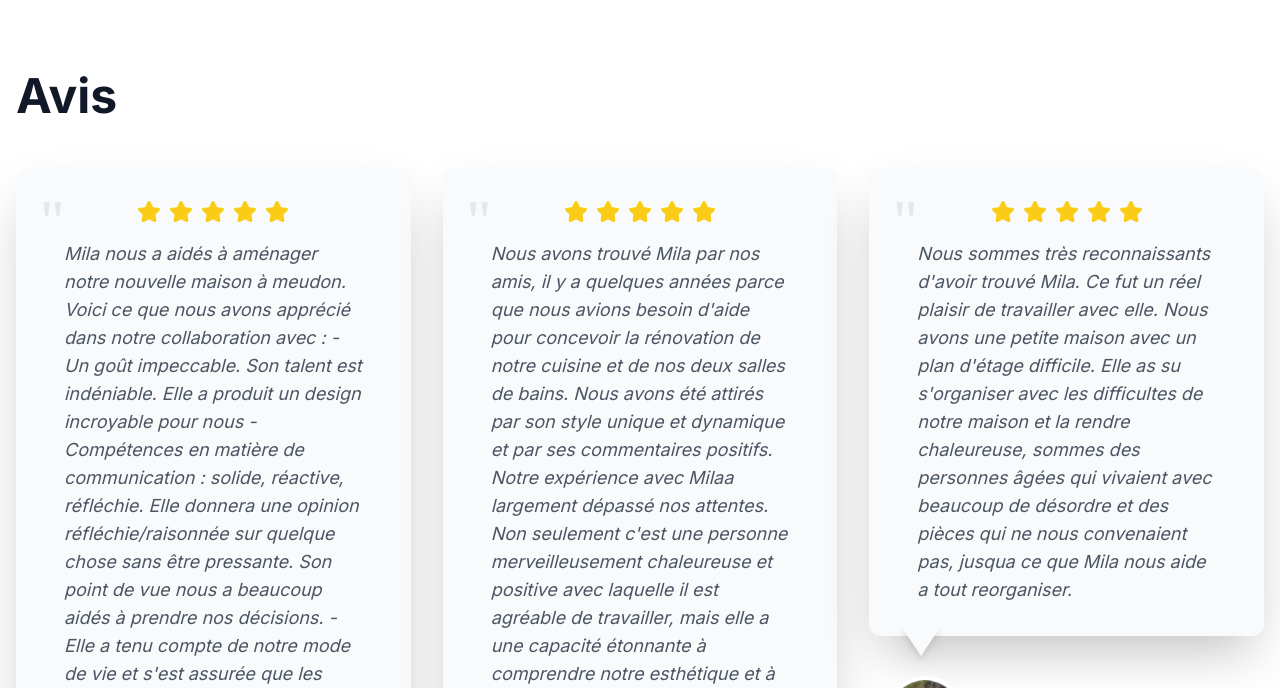
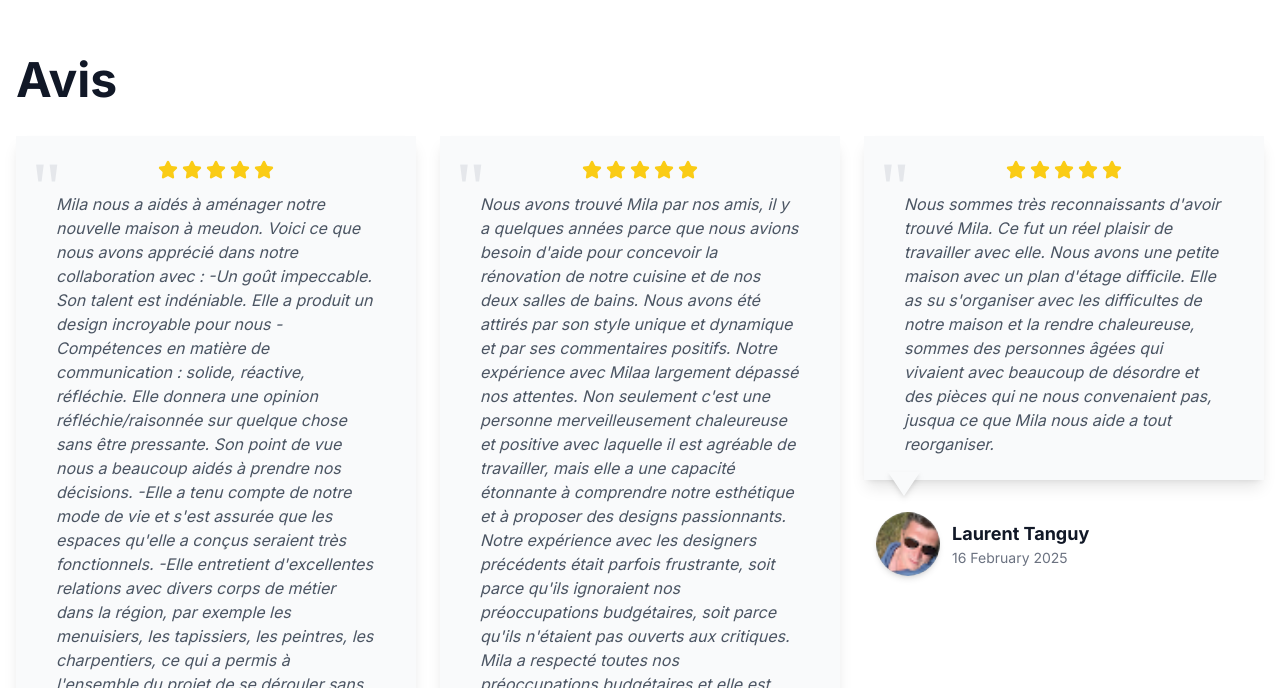
Before and after one commit to arnob92/millabartondesign, a Next.js app: page / in a window 1280 px wide. Shown: the part 3332-4020 px from the top of the page. Built offline with nearby package versions, Linux system fonts and the light colour scheme.

Commit message:
testimonial change

```diff
--- a/src/components/Testimonials.tsx
+++ b/src/components/Testimonials.tsx
@@ -88,54 +88,54 @@ export default function Testimonials() {
   ];
 
   return (
-    <section className="py-16 bg-white">
-      <div className="container mx-auto px-4">
-        <h2 className="mb-12 text-5xl font-bold text-left text-gray-900">Avis</h2>
-        <div className="grid grid-cols-1 md:grid-cols-3 gap-8">
+    <section className="py-12 bg-white">
+      <div className="container mx-auto px-4 max-w-10xl">
+        <h2 className="mb-8 text-5xl font-bold text-left text-gray-900">Avis</h2>
+        <div className="grid grid-cols-1 md:grid-cols-3 gap-6">
           {displayedTestimonials.map((testimonial) => (
             <div
               key={testimonial.id}
               className="relative transition-all duration-500 ease-in-out"
             >
               {/* Large speech bubble with strong shadow */}
-              <div className="relative bg-gray-50 rounded-xl p-8 text-gray-700 shadow-2xl min-h-[300px]">
-                {/* Decorative quotation marks */}
-                <div className="absolute top-6 left-6 text-6xl text-gray-200 font-serif">"</div>
+              <div className="relative bg-gray-50 p-6 text-gray-700 shadow-lg min-h-[280px]">
+                {/* Decorative quotation marks - larger */}
+                <div className="absolute top-4 left-4 text-7xl text-gray-200 font-serif leading-none">"</div>
 
                 {/* Star rating - centered */}
-                <div className="flex justify-center mb-4 text-yellow-400">
+                <div className="flex justify-center mb-3 text-yellow-400">
                   {Array.from({ length: testimonial.rating || 5 }).map((_, i) => (
-                    <Star key={i} className="h-6 w-6 fill-current mx-1" />
+                    <Star key={i} className="h-5 w-5 fill-current mx-0.5" />
                   ))}
                 </div>
 
-                {/* Testimonial text */}
-                <p className="text-lg text-gray-600 italic relative z-10 px-4">
+                {/* Testimonial text - smaller */}
+                <p className="text-base text-gray-600 italic relative z-10 px-4">
                   {testimonial.text}
                 </p>
 
                 {/* Large speech bubble arrow */}
-                <div className="absolute -bottom-5 left-8 w-0 h-0
-                  border-l-[20px] border-l-transparent
-                  border-r-[20px] border-r-transparent
-                  border-t-[30px] border-t-gray-50
-                  filter drop-shadow-lg"></div>
+                <div className="absolute -bottom-4 left-6 w-0 h-0
+                  border-l-[16px] border-l-transparent
+                  border-r-[16px] border-r-transparent
+                  border-t-[24px] border-t-gray-50
+                  filter drop-shadow-md"></div>
               </div>
 
               {/* Author info */}
-              <div className="flex items-center mt-10 ml-4">
-                <div className="relative h-20 w-20 rounded-full border-4 border-white overflow-hidden shadow-lg">
+              <div className="flex items-center mt-8 ml-3">
+                <div className="relative h-16 w-16 rounded-full border-3 border-white overflow-hidden shadow-md">
                   <Image
                     src={testimonial.image}
                     alt={testimonial.name}
                     fill
                     className="object-cover"
-                    sizes="80px"
+                    sizes="64px"
                   />
                 </div>
-                <div className="ml-4">
-                  <h5 className="text-xl font-bold text-gray-900">{testimonial.name}</h5>
-                  <p className="text-md text-gray-500">{testimonial.date}</p>
+                <div className="ml-3">
+                  <h5 className="text-lg font-bold text-gray-900">{testimonial.name}</h5>
+                  <p className="text-sm text-gray-500">{testimonial.date}</p>
                 </div>
               </div>
             </div>
```
